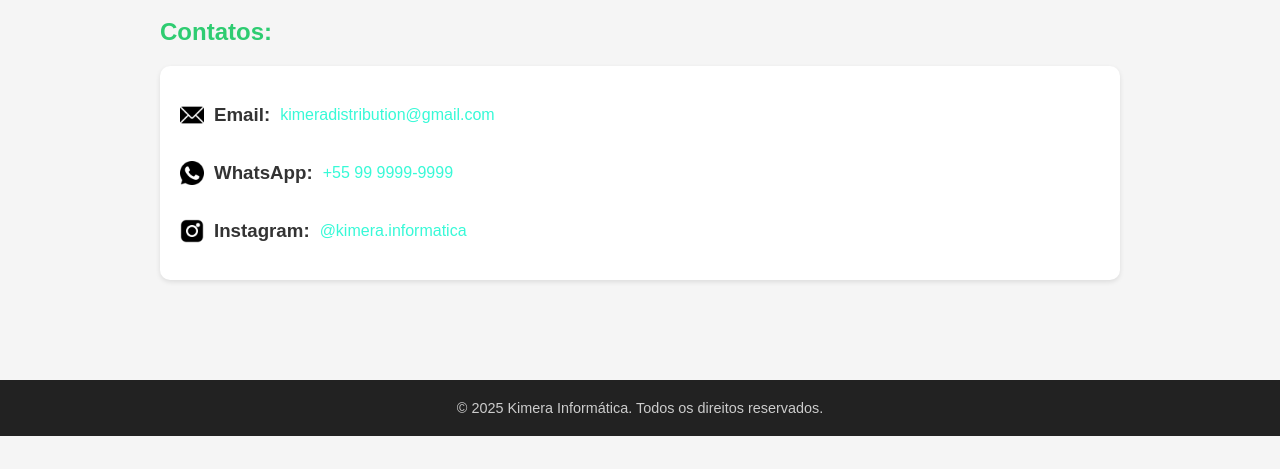
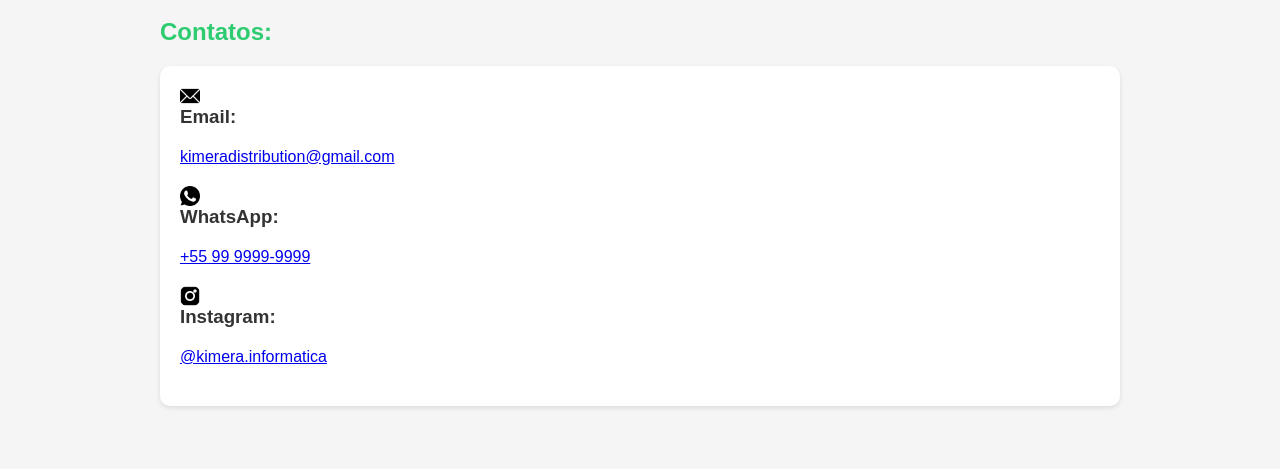
Before and after one commit to PrinceMarlez/Kimera, a plain HTML site: page contato.html in a window 1280 px wide. Shown: the part 446-915 px from the top of the page. Before the commit the page ends 882 px from the top, so only its background shows below. Drawn offline with Linux system fonts and the light colour scheme.

Commit message:
alteração de imagem

```diff
--- a/contato.html
+++ b/contato.html
@@ -1,17 +1,15 @@
 <!DOCTYPE html>
 <html lang="pt-BR">
-
 <head>
-  <meta charset="UTF-8">
-  <meta name="viewport" content="width=device-width, initial-scale=1.0">
-  <title>Kimera Informática</title>
-  <link href="css/estilo.css" rel="stylesheet">
+  <meta charset="UTF-8" />
+  <meta name="viewport" content="width=device-width, initial-scale=1.0"/>
+  <title>Kimera Informática - Contato</title>
+  <link href="css/estilo.css" rel="stylesheet" />
 </head>
-
 <body>
 
   <header>
-    <img src="src/logo_branca.png" alt="Logo Kimera Informática" class="logo">
+    <img src="src/logo_branca.png" alt="Logo Kimera Informática" class="logo" />
     <nav>
       <a href="index.html">Início</a>
       <a href="contato.html">Contato</a>
@@ -30,19 +28,21 @@
 
     <div class="card">
       <div class="email-box">
-        <img src="src/email_542689.png" alt="Ícone de email" class="icon-email">
+        <img src="src/email_542689.png" alt="Ícone de email" class="icon-email" />
         <h3>Email:</h3>
         <p><a href="mailto:kimeradistribution@gmail.com">kimeradistribution@gmail.com</a></p>
       </div>
+
       <div class="phone-box">
-        <img src="src/whatsapp_733641.png" alt="Ícone de WhatsApp" class="icon-phone">
+        <img src="src/whatsapp_733641.png" alt="Ícone de WhatsApp" class="icon-phone" />
         <h3>WhatsApp:</h3>
-        <p><a href="https://wa.me/55999999999">+55 99 9999-9999</a></p>
+        <p><a href="https://wa.me/55999999999" target="_blank" rel="noopener">+55 99 9999-9999</a></p>
       </div>
+
       <div class="instagram-box">
-        <img src="src/application_15077083.png" alt="Ícone de Instagram" class="icon-phone">
+        <img src="src/application_15077083.png" alt="Ícone de Instagram" class="icon-instagram" />
         <h3>Instagram:</h3>
-        <p><a href="https://www.instagram.com/kimera_ltda/">@kimera.informatica</a></p>
+        <p><a href="https://www.instagram.com/kimera_ltda/" target="_blank" rel="noopener">@kimera.informatica</a></p>
       </div>
     </div>
   </section>
@@ -52,5 +52,4 @@
   </footer>
 
 </body>
-
 </html>
--- a/css/estilo.css
+++ b/css/estilo.css
@@ -42,10 +42,7 @@ header nav a {
 .banner::before {
   content: "";
   position: absolute;
-  top: 0;
-  left: 0;
-  right: 0;
-  bottom: 0;
+  top: 0; left: 0; right: 0; bottom: 0;
   background: rgba(0, 0, 0, 0.5);
 }
 
@@ -76,7 +73,7 @@ header nav a {
 }
 
 .card {
-  background: rgb(255, 255, 255);
+  background: #fff;
   border-radius: 10px;
   box-shadow: 0 2px 5px rgba(0, 0, 0, 0.1);
   padding: 20px;
@@ -101,139 +98,12 @@ footer {
   height: auto;
 }
 
-.email-header {
-  display: flex;
-  align-items: center;
-  gap: 8px;
+.icon-email,
+.icon-phone,
+.icon-instagram {
+  width: 20px;
+  height: 20px;
+  object-fit: contain;
+  flex-shrink: 0;
+  vertical-align: middle;
 }
-
-.icon-email {
-  width: 24px;
-  height: 24px;
-}
-
-.email-box {
-  display: flex;
-  align-items: center;
-  gap: 10px;
-}
-
-.email-box h3 {
-  margin: 0;
-}
-
-.email-box p a {
-  color: #38f9d7;
-  text-decoration: none;
-}
-
-.email-box p a:hover {
-  text-decoration: underline;
-}
-
-.email-box {
-  display: flex;
-  align-items: center;
-  gap: 10px;
-}
-
-.icon-phone {
-  width: 24px;
-  height: 24px;
-}
-
-
-
-
-
-
-
-
-.phone-header {
-  display: flex;
-  align-items: center;
-  gap: 8px;
-}
-
-.icon-phone {
-  width: 24px;
-  height: 24px;
-}
-
-.phone-box {
-  display: flex;
-  align-items: center;
-  gap: 10px;
-}
-
-.phone-box h3 {
-  margin: 0;
-}
-
-.phone-box p a {
-  color: #38f9d7;
-  text-decoration: none;
-}
-
-.phone-box p a:hover {
-  text-decoration: underline;
-}
-
-.phone-box {
-  display: flex;
-  align-items: center;
-  gap: 10px;
-}
-
-.icon-phone {
-  width: 24px;
-  height: 24px;
-}
-
-
-
-
-
-
-
-
-.instagram-header {
-  display: flex;
-  align-items: center;
-  gap: 8px;
-}
-
-.icon-instagram {
-  width: 24px;
-  height: 24px;
-}
-
-.instagram-box {
-  display: flex;
-  align-items: center;
-  gap: 10px;
-}
-
-.instagram-box h3 {
-  margin: 0;
-}
-
-.instagram-box p a {
-  color: #38f9d7;
-  text-decoration: none;
-}
-
-.instagram-box p a:hover {
-  text-decoration: underline;
-}
-
-.instagram-box {
-  display: flex;
-  align-items: center;
-  gap: 10px;
-}
-
-.icon-instagram {
-  width: 24px;
-  height: 24px;
-}
```
Also changed, not shown: index.html (+5 -6 lines).
